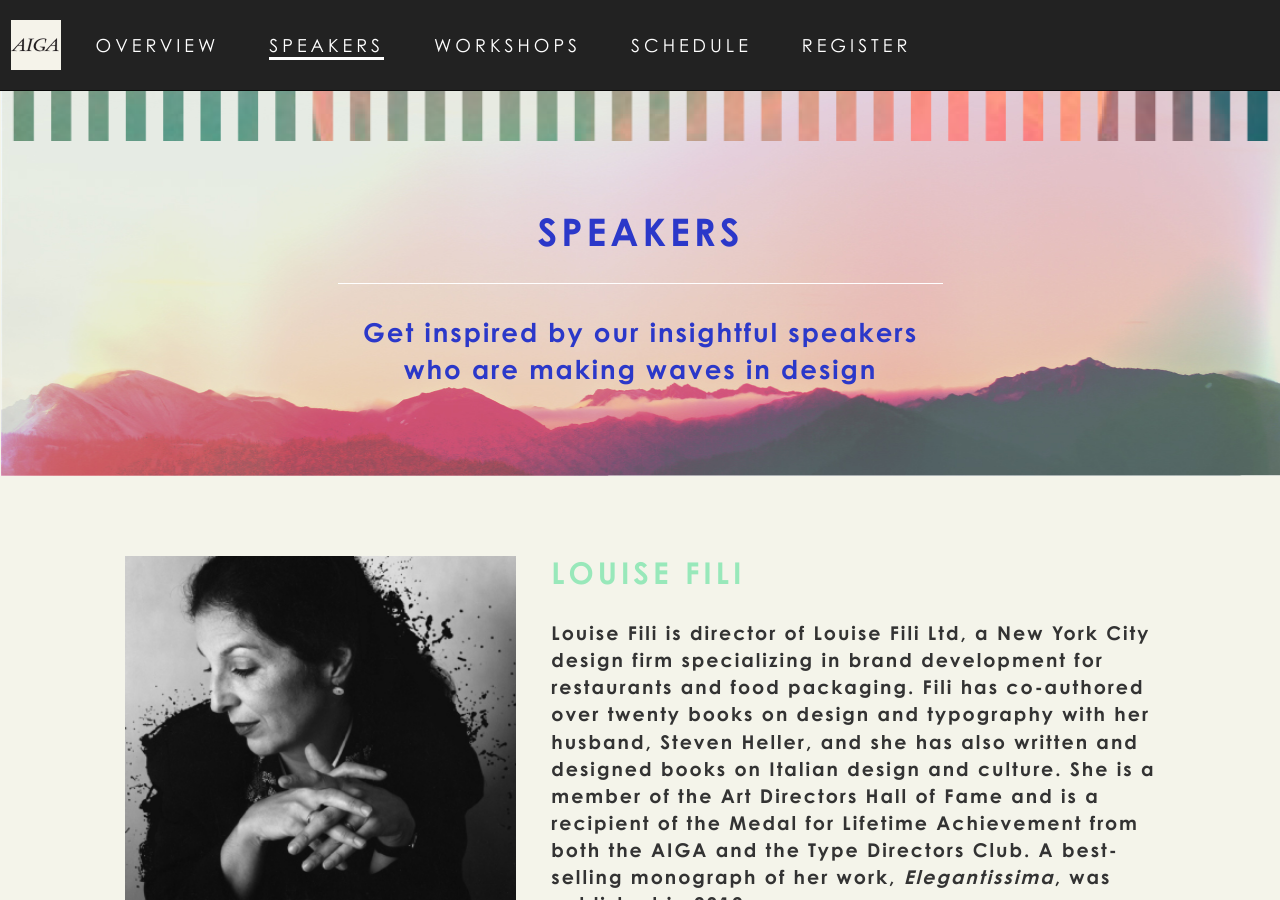
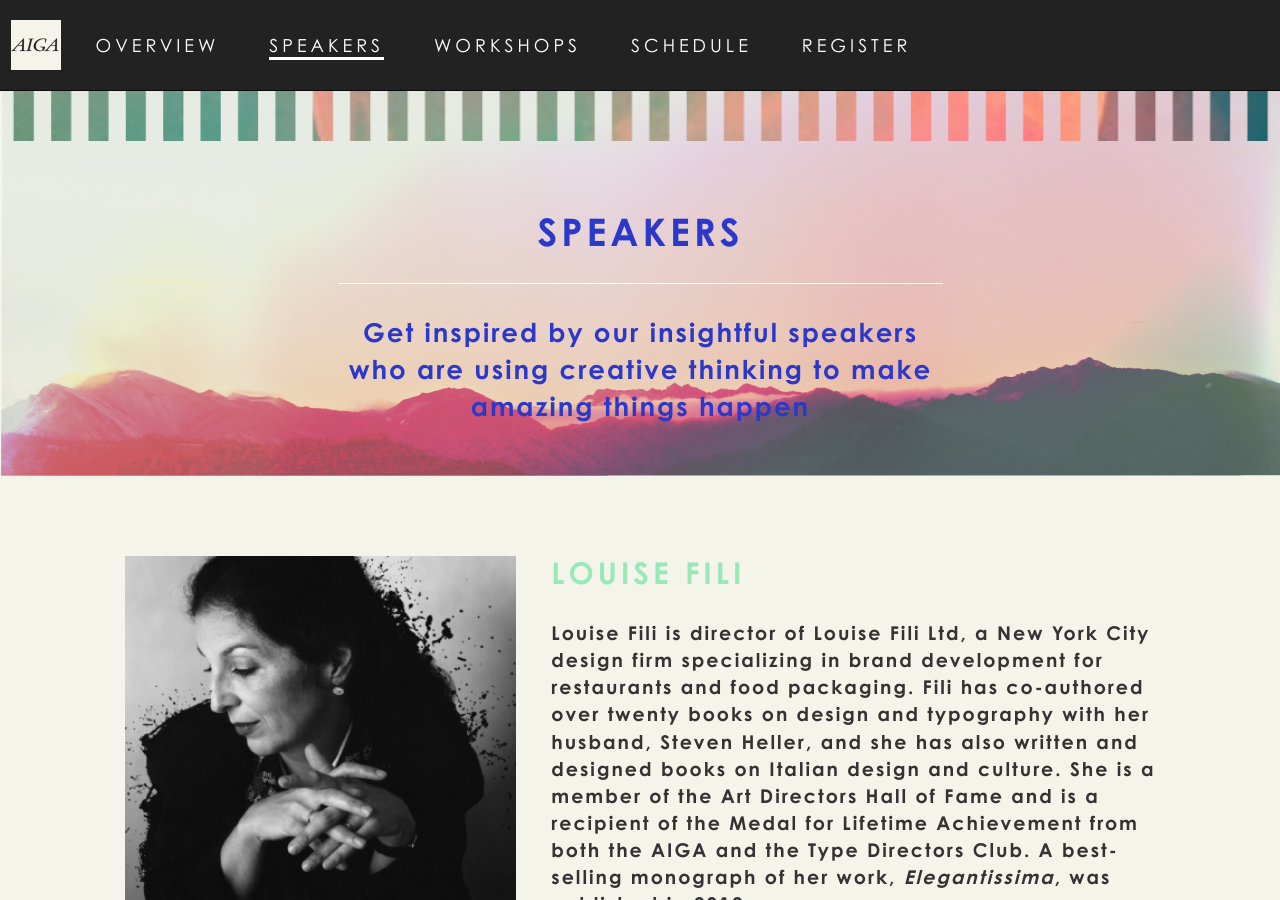
Before and after one commit to aiga-seattle/2015.aigaintothewoods.com, a Jekyll site: the page built from speakers.html, in a window 1280 px wide and 900 px high. Built offline with Jekyll 4.4.1, drawn with Linux system fonts in a browser that asks for light colours; nearby versions of some CDN libraries; some web fonts are replaced.

Commit message:
Edit Speaker Headline copy

```diff
--- a/speakers.html
+++ b/speakers.html
@@ -6,7 +6,7 @@
     <div class="wrapper-stripes">
       <div class="cover-hero">
         <h1>Speakers</h1>
-        <p>Get inspired by our insightful speakers who are making waves in design</p>
+        <p>Get inspired by our insightful speakers who are using creative thinking to make amazing things happen</p>
       </div>
     </div>
   </div>
```
Also changed, not shown: 2 other files.
